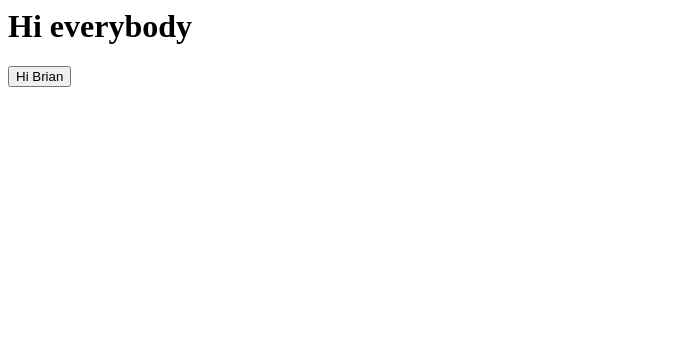
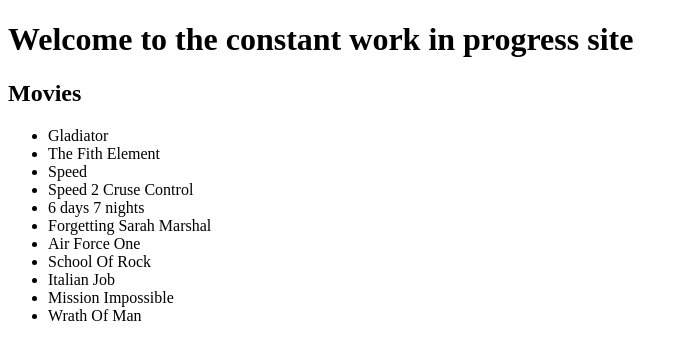
Before and after one commit to brianbest/elvaandbrian.com, a plain HTML site: page index.html in a window 1280 px wide. Shown: the whole page, without its empty margins (0-688 px from the left). Drawn offline with Linux system fonts and the light colour scheme.

Commit message:
Add movies

```diff
--- a/index.html
+++ b/index.html
@@ -1,3 +1,31 @@
-<h1>Hi everybody</h1>
+<!DOCTYPE html>
+<html lang="en">
 
-<button>Hi Brian</button>
+<head>
+  <meta charset="UTF-8">
+  <meta http-equiv="X-UA-Compatible" content="IE=edge">
+  <meta name="viewport" content="width=device-width, initial-scale=1.0">
+  <title>Brian & Elva's site</title>
+</head>
+
+<body>
+  <h1>Welcome to the constant work in progress site</h1>
+
+  <h2>Movies</h2>
+
+  <ul>
+    <li>Gladiator</li>
+    <li>The Fith Element</li>
+    <li>Speed</li>
+    <li>Speed 2 Cruse Control</li>
+    <li>6 days 7 nights</li>
+    <li>Forgetting Sarah Marshal</li>
+    <li>Air Force One</li>
+    <li>School Of Rock</li>
+    <li>Italian Job</li>
+    <li>Mission Impossible</li>
+    <li>Wrath Of Man</li>
+  </ul>
+</body>
+
+</html>
```
